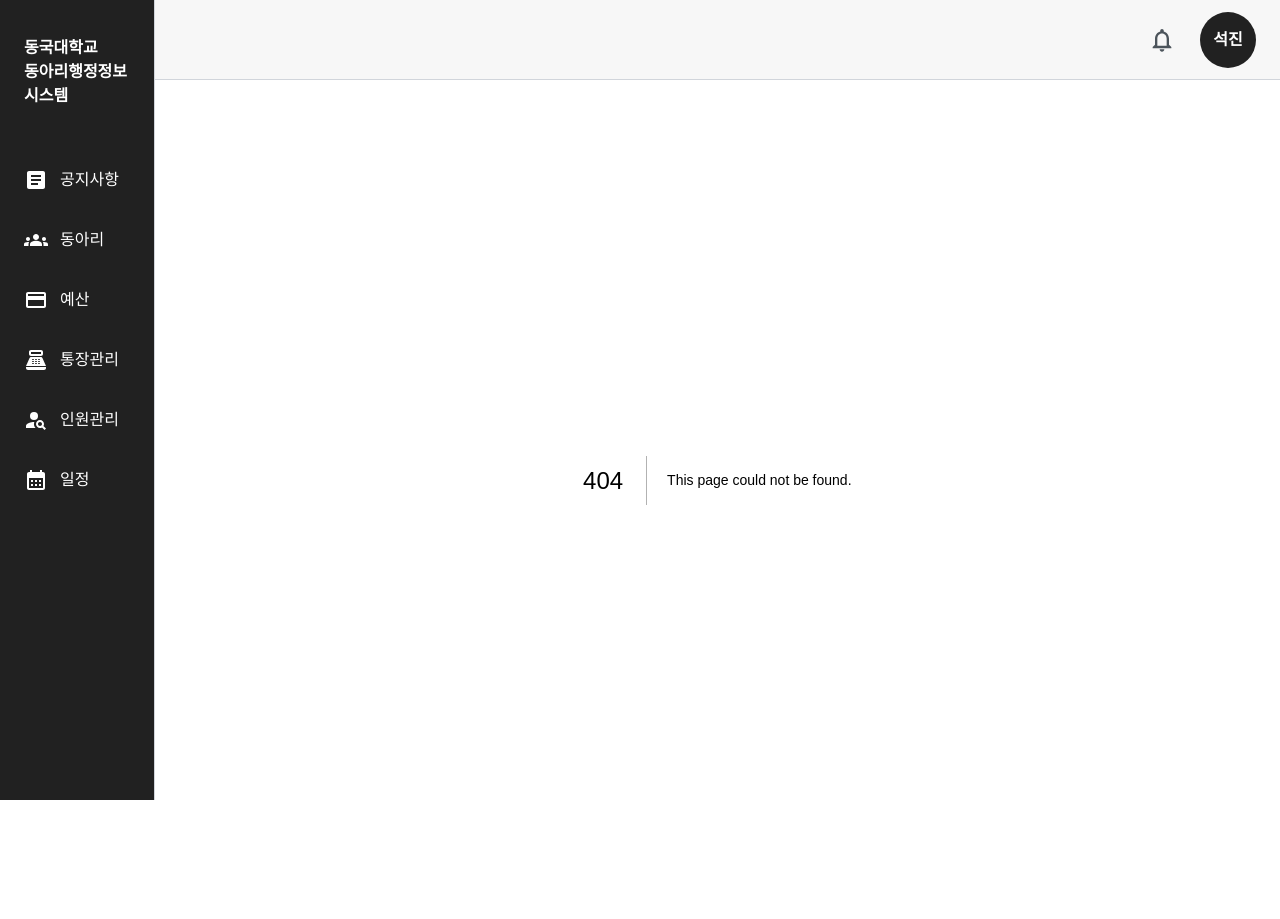
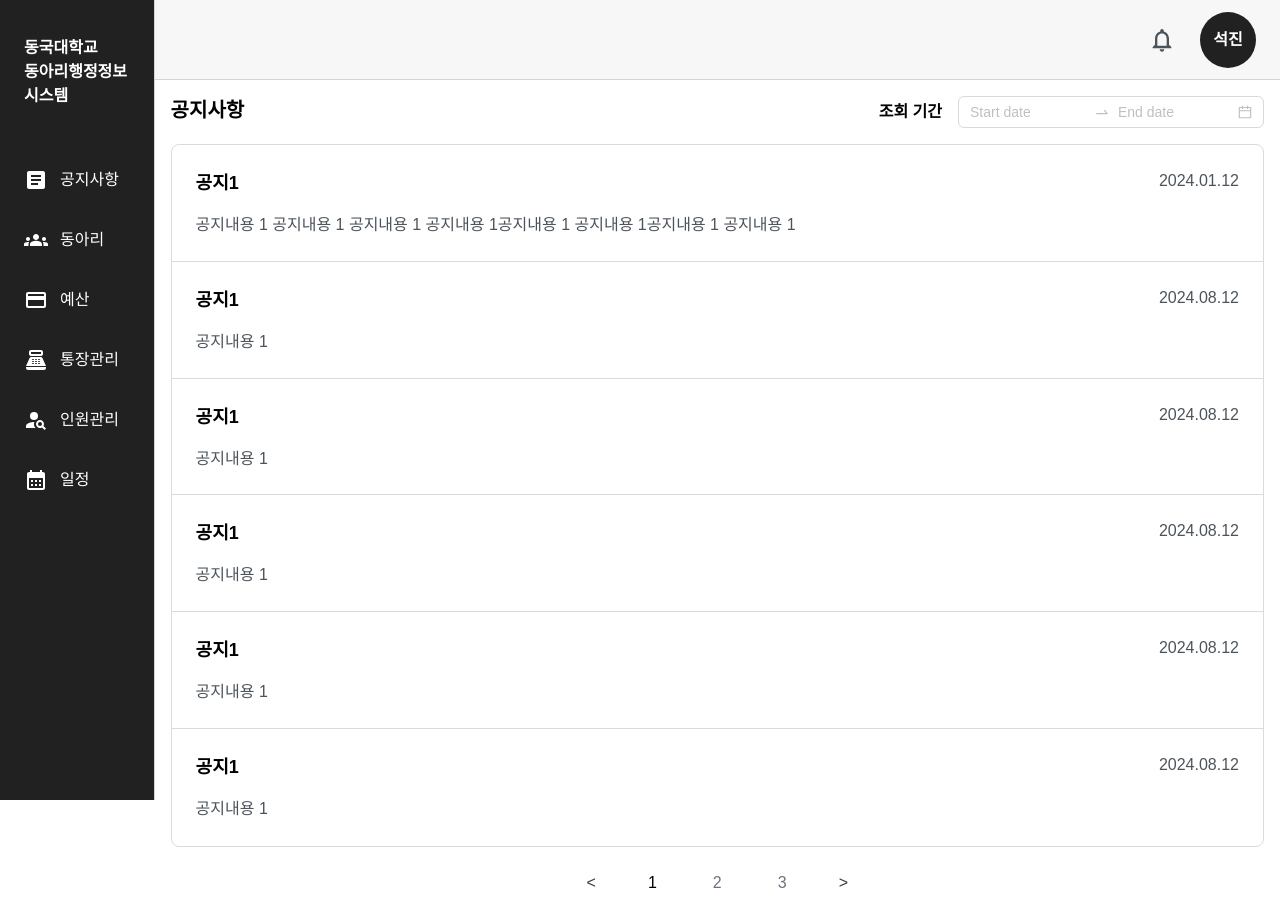
Before and after one commit to mjgwon24/dgu-semi-erp-front, a Next.js app: page /announcement in a window 1280 px wide. Before the commit this address had no page. Before the commit the page ends 880 px from the top, so only its background shows below. Built offline with nearby package versions, Linux system fonts and the light colour scheme; a web font is replaced by a local one.

Commit message:
feat: 공지사항 페이지 UI 구현

```diff
--- /dev/null
+++ b/pages/announcement/index.jsx
@@ -0,0 +1,5 @@
+import Announcement from "@/src/components/units/announcement/Announcement.container";
+
+export default function MainPage() {
+    return <Announcement/>
+}
--- /dev/null
+++ b/src/components/units/announcement/Announcement.container.jsx
@@ -0,0 +1,58 @@
+import React, { useState } from "react";
+import dayjs from "dayjs";
+import AnnouncementUI from "@/src/components/units/announcement/Announcement.presenter";
+
+export default function Announcement() {
+    const announcements = [
+        {title: '공지1', content: '공지내용 1 공지내용 1 공지내용 1 공지내용 1공지내용  1 공지내용 1공지내용 1 공지내용 1  ', date: '2024-01-12'},
+        {title: '공지1', content: '공지내용 1', date: '2024-08-12'},
+        {title: '공지1', content: '공지내용 1', date: '2024-08-12'},
+        {title: '공지1', content: '공지내용 1', date: '2024-08-12'},
+        {title: '공지1', content: '공지내용 1', date: '2024-08-12'},
+        {title: '공지1', content: '공지내용 1', date: '2024-08-12'},
+        {title: '공지1', content: '공지내용 1 공지내용 1 공지내용 1 공지내용 1공지내용  1 공지내용 1공지내용 1 공지내용 1  ', date: '2024-01-12'},
+        {title: '공지1', content: '공지내용 1', date: '2024-01-12'},
+        {title: '공지1', content: '공지내용 1', date: '2024-01-12'},
+        {title: '공지1', content: '공지내용 1', date: '2024-01-12'},
+        {title: '공지1', content: '공지내용 1', date: '2024-01-12'},
+        {title: '공지1', content: '공지내용 1', date: '2024-01-12'},
+        {title: '공지1', content: '공지내용 1', date: '2024-01-12'},
+        {title: '공지1', content: '공지내용 1', date: '2024-01-12'},
+        {title: '공지1', content: '공지내용 1', date: '2024-01-12'},
+        {title: '공지1', content: '공지내용 1', date: '2024-01-12'},
+
+
+    ]
+
+    const [startDate, setStartDate] = useState("");
+    const [endDate, setEndDate] = useState("");
+    const [currentPage, setCurrentPage] = useState(1);
+    const announcementsPerPage = 6;
+
+    // 날짜 필터링
+    const filteredAnnouncements = announcements.filter((announcement) => {
+        const announcementDate = dayjs(announcement.date);
+        const isAfterStart = startDate ? announcementDate.isAfter(dayjs(startDate).subtract(1, 'day')) : true;
+        const isBeforeEnd = endDate ? announcementDate.isBefore(dayjs(endDate).add(1, 'day')) : true;
+        return isAfterStart && isBeforeEnd;
+    });
+
+    // 페이지네이션 (임시)
+    const totalPages = Math.ceil(filteredAnnouncements.length / announcementsPerPage);
+    const indexOfLastAnnouncement = currentPage * announcementsPerPage;
+    const indexOfFirstAnnouncement = indexOfLastAnnouncement - announcementsPerPage;
+    const currentAnnouncements = filteredAnnouncements.slice(indexOfFirstAnnouncement, indexOfLastAnnouncement);
+
+    return (
+        <AnnouncementUI
+            announcements={currentAnnouncements}
+            startDate={startDate}
+            endDate={endDate}
+            setStartDate={setStartDate}
+            setEndDate={setEndDate}
+            currentPage={currentPage}
+            setCurrentPage={setCurrentPage}
+            totalPages={totalPages}
+        />
+    )
+}
--- /dev/null
+++ b/src/components/units/announcement/Announcement.presenter.jsx
@@ -0,0 +1,97 @@
+import dayjs from "dayjs";
+import React, { useState } from "react";
+import { DatePicker, Space } from 'antd';
+import customParseFormat from 'dayjs/plugin/customParseFormat';
+dayjs.extend(customParseFormat);
+
+export default function AnnouncementUI({
+    announcements,
+    startDate,
+    endDate,
+    setStartDate,
+    setEndDate,
+    currentPage,
+    setCurrentPage,
+    totalPages
+}) {
+
+    const { RangePicker } = DatePicker;
+    const dateFormat = "YYYY-MM-DD";
+
+    return (
+        <div className="flex flex-col p-4 h-full gap-4">
+            <div className="flex justify-between">
+                <label className="text-xl font-bold">공지사항</label>
+                <div className="flex flex-row gap-4 items-center">
+                    <label className="font-bold">조회 기간</label>
+                    <RangePicker
+                        value={[startDate ? dayjs(startDate) : null, endDate ? dayjs(endDate) : null]}
+                        format={dateFormat}
+                        onChange={(dates) => {
+                            if (dates) {
+                                setStartDate(dates[0]?.format(dateFormat) || "");
+                                setEndDate(dates[1]?.format(dateFormat) || "");
+                            } else {
+                                setStartDate("");
+                                setEndDate("");
+                            }
+                        }}
+                    />
+                </div>
+            </div>
+
+            <div className="flex flex-col border border-[#DBDBDB] rounded-lg flex-1 ">
+                {announcements.length > 0 ? (
+                    announcements.map((announcement, index) => (
+                        <div
+                            key={index}
+                            className="flex flex-col gap-4 p-6"
+                            style={{
+                                borderBottom: (index + 1) % 6 === 0 ?  "none" : "1px solid #DBDBDB",
+                                height: "16.6667%"
+                            }}
+                        >
+                            <div className="flex flex-row justify-between">
+                                <p className="text-lg font-semibold">{announcement.title}</p>
+                                <p style={{ color: "#4C545B" }}>{dayjs(announcement.date).format("YYYY.MM.DD")}</p>
+                            </div>
+                            <p className="truncate" style={{ color: "#4C545B" }}>{announcement.content}</p>
+                        </div>
+                    ))
+                ) : (
+                    <p className="p-4 text-center text-gray-500">공지사항이 없습니다.</p>
+                )}
+
+            </div>
+
+            {/* 페이지네이션 */}
+            <div className="flex justify-center gap-4">
+                <button
+                    onClick={() => setCurrentPage(currentPage - 1)}
+                    disabled={currentPage === 1}
+                    className="px-4 py-2 rounded-md"
+                    style={{ color: "#3A3A3A" }}
+                >
+                    {"<"}
+                </button>
+                {Array.from({ length: totalPages }).map((_, index) => (
+                    <button
+                        key={index}
+                        onClick={() => setCurrentPage(index + 1)}
+                        className={`px-4 py-2 ${currentPage === index + 1 ? "text-black" : "text-gray-500"} rounded-md mx-1`}
+                    >
+                        {index + 1}
+                    </button>
+                ))}
+                <button
+                    onClick={() => setCurrentPage(currentPage + 1)}
+                    disabled={currentPage === totalPages}
+                    className="px-4 py-2 rounded-md"
+                    style={{ color: "#3A3A3A" }}
+                >
+                    {">"}
+                </button>
+            </div>
+        </div>
+    );
+}
```
